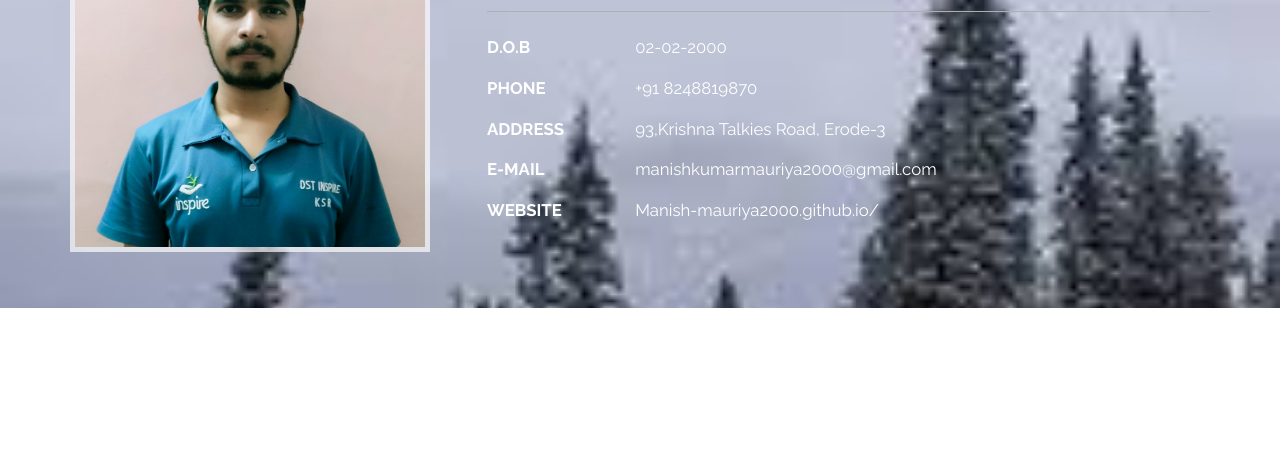
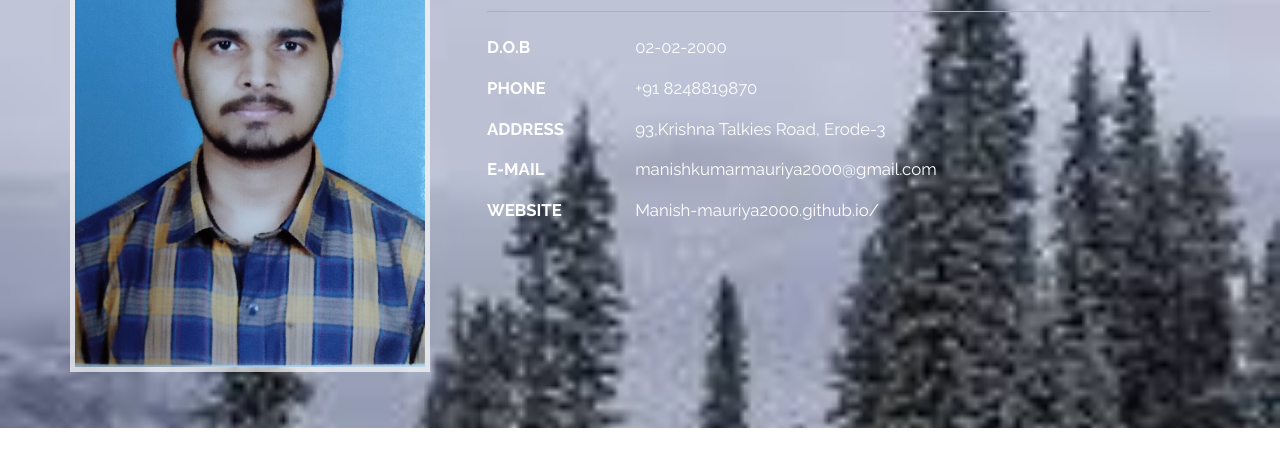
Before and after one commit to Manish-kumar-mauriya2000/Manish-kumar-mauriya2000.github.io, a plain HTML site: page index.html in a window 1280 px wide. Shown: the part 164-640 px from the top of the page. Drawn offline with nearby package versions, Linux system fonts and the light colour scheme; some packages are replaced by stand-ins of ours; a script that the page names is missing; files whose address does not match are found by name; a web font is replaced by a local one.

Commit message:
First commit

```diff
--- a/index.html
+++ b/index.html
@@ -73,7 +73,7 @@
 	        	<div class="banner-info">
 			<div class="container">
 				<div class="col-md-4 header-left">
-					<img src="images/home/manishProfile.jpg" alt="manish" title="MANISH"/>
+					<img src="images/home/manishPhoto.jpg" alt="manish" title="MANISH"/>
 				</div>
 				<div class="col-md-8 header-right">
 					<h2>Hello</h2>
```
